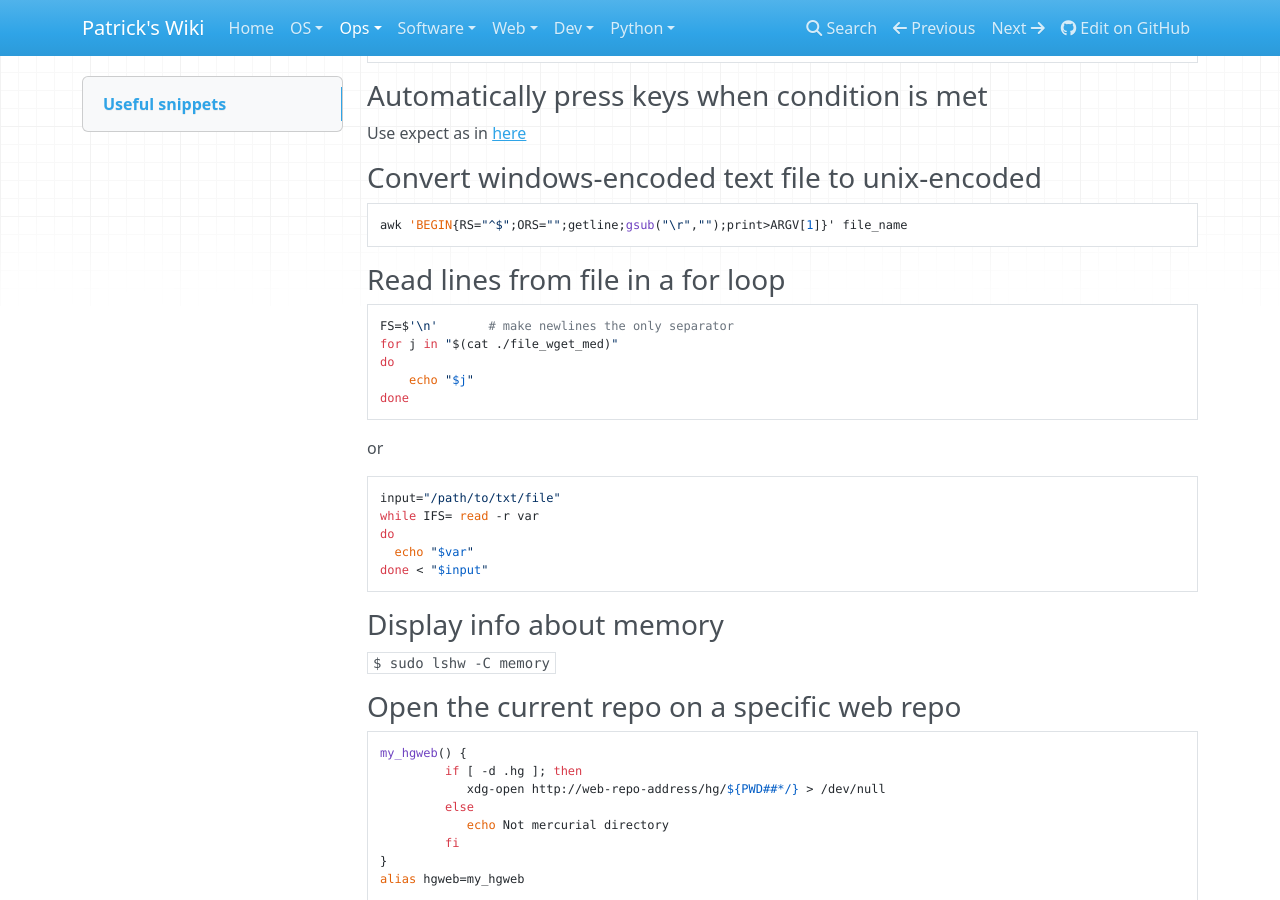
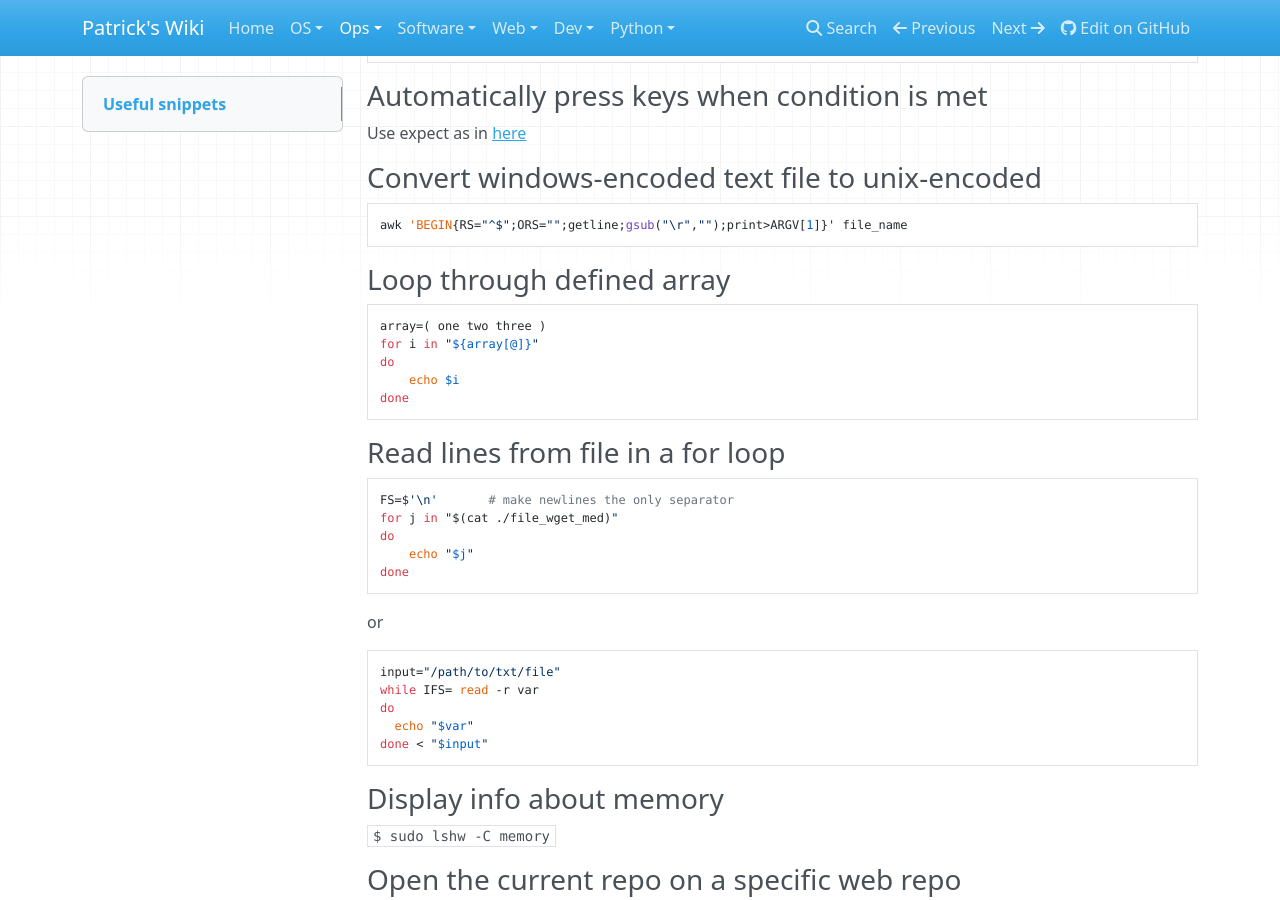
Before and after one commit to patsancu/wiki, an MkDocs documentation site: the page built from docs/Ops/Shell/Shell.md, in a window 1280 px wide and 900 px high, scrolled down 5012 px. Built offline with MkDocs 1.6.1, drawn with Linux system fonts in a browser that asks for light colours; nearby versions of some CDN libraries.

Commit message:
loop through user defined array

````diff
--- a/docs/Ops/Shell/Shell.md
+++ b/docs/Ops/Shell/Shell.md
@@ -227,6 +227,16 @@ Use expect as in [here](https://gist.github.com/patsancu/4428820cd1f23fccbabd48f
 ### Convert windows-encoded text file to unix-encoded
 ```
 awk 'BEGIN{RS="^$";ORS="";getline;gsub("\r","");print>ARGV[1]}' file_name
+```
+
+### Loop through defined array
+
+```bash
+array=( one two three )
+for i in "${array[@]}"
+do
+	echo $i
+done
 ```
 
 ### Read lines from file in a for loop
````
